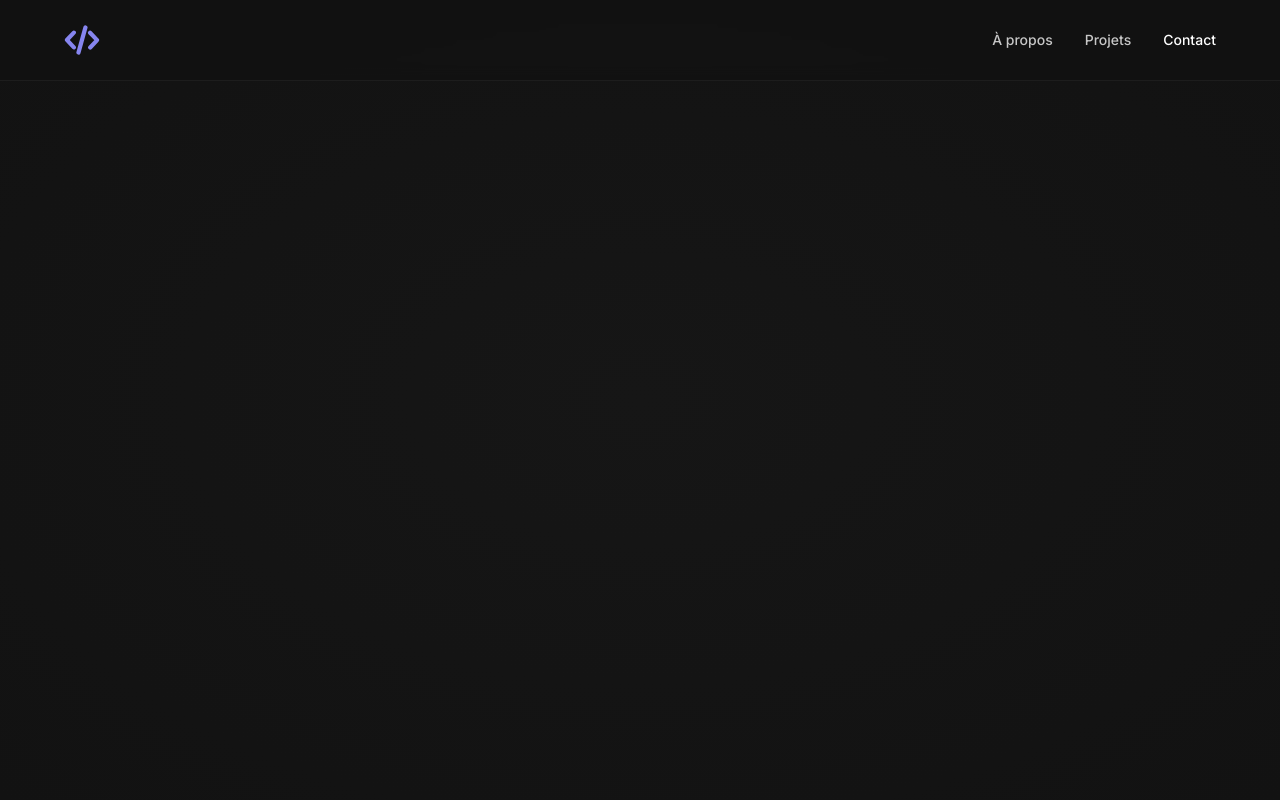
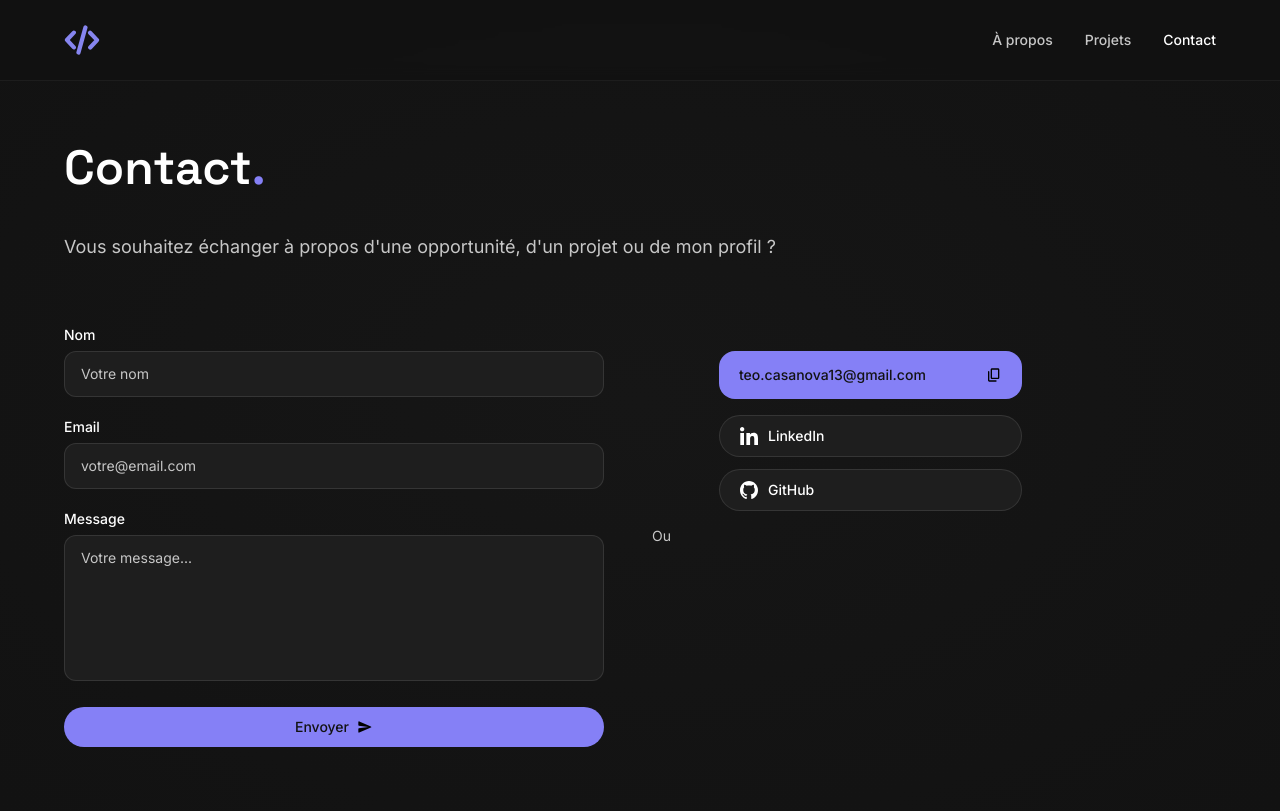
Before and after one commit to TeoCasanovaDW/portfolio_react_next, a Next.js app: page /contact in a window 1280 px wide. Built offline with nearby package versions, Linux system fonts and the light colour scheme.

Commit message:
feat: add contact page with resend form

```diff
--- /dev/null
+++ b/app/api/contact/route.ts
@@ -0,0 +1,54 @@
+import { NextResponse } from 'next/server'
+import { Resend } from 'resend'
+
+const resend = new Resend(process.env.RESEND_API_KEY)
+
+function isValidEmail(email: string): boolean {
+  return /^[^\s@]+@[^\s@]+\.[^\s@]+$/.test(email)
+}
+
+export async function POST(request: Request) {
+  let body: unknown
+  try {
+    body = await request.json()
+  } catch {
+    return NextResponse.json({ error: 'Requête invalide.' }, { status: 400 })
+  }
+
+  if (typeof body !== 'object' || body === null) {
+    return NextResponse.json({ error: 'Requête invalide.' }, { status: 400 })
+  }
+
+  const raw = body as Record<string, unknown>
+  const name = typeof raw.name === 'string' ? raw.name.trim() : ''
+  const email = typeof raw.email === 'string' ? raw.email.trim() : ''
+  const message = typeof raw.message === 'string' ? raw.message.trim() : ''
+
+  if (!name || name.length > 100) {
+    return NextResponse.json({ error: 'Nom invalide.' }, { status: 400 })
+  }
+  if (!email || !isValidEmail(email)) {
+    return NextResponse.json({ error: 'Email invalide.' }, { status: 400 })
+  }
+  if (!message || message.length < 10 || message.length > 2000) {
+    return NextResponse.json({ error: 'Message invalide.' }, { status: 400 })
+  }
+
+  const to = process.env.CONTACT_EMAIL
+  if (!to) {
+    return NextResponse.json({ error: 'Configuration manquante.' }, { status: 500 })
+  }
+
+  const { error } = await resend.emails.send({
+    from: 'Portfolio Contact <onboarding@resend.dev>',
+    to,
+    subject: `[Contact Portfolio] — ${name}`,
+    text: `Nom : ${name}\nEmail : ${email}\n\nMessage :\n${message}`,
+  })
+
+  if (error) {
+    return NextResponse.json({ error: "Erreur lors de l'envoi." }, { status: 500 })
+  }
+
+  return NextResponse.json({ success: true })
+}
--- a/app/contact/page.tsx
+++ b/app/contact/page.tsx
@@ -1,3 +1,49 @@
+import { contact } from '@/data/contact'
+import ContactForm from '@/components/contact/ContactForm'
+import CopyEmailButton from '@/components/ui/CopyEmailButton'
+import SocialButton from '@/components/ui/SocialButton'
+
 export default function ContactPage() {
-  return null
+  return (
+    <div className="max-w-[1200px] mx-auto px-6 py-16">
+
+      {/* Titre */}
+      <h1 className="font-heading text-4xl md:text-5xl font-semibold text-white mb-10">
+        Contact<span className="text-accent">.</span>
+      </h1>
+
+      {/* Texte d'introduction */}
+      <p className="text-text-secondary text-base md:text-lg leading-relaxed mb-16">
+        Vous souhaitez échanger à propos d&apos;une opportunité, d&apos;un projet ou de mon profil ?
+      </p>
+
+      {/* Layout desktop : form | Ou | email + réseaux */}
+      <div className="flex flex-col lg:flex-row items-start">
+
+        {/* Formulaire */}
+        <div className="w-full lg:flex-1 lg:max-w-[540px]">
+          <ContactForm />
+        </div>
+
+        {/* Séparateur "Ou" — centré entre les deux colonnes */}
+        <div className="w-full lg:w-auto flex items-center lg:flex-col lg:self-center py-8 lg:py-0 lg:px-12">
+          <div className="h-px flex-1 bg-white/10 lg:hidden" />
+          <span className="text-text-secondary text-sm shrink-0 px-4 lg:px-0">Ou</span>
+          <div className="h-px flex-1 bg-white/10 lg:hidden" />
+        </div>
+
+        {/* Email + réseaux — décalé pour s'aligner avec le premier input (label text-sm + mb-1.5) */}
+        <div className="w-full lg:w-auto lg:min-w-[260px] lg:pt-[1.625rem] flex flex-col gap-4">
+          <CopyEmailButton email={contact.email} />
+          <div className="flex flex-col gap-3">
+            {contact.socialLinks.map((link) => (
+              <SocialButton key={link.label} socialLink={link} />
+            ))}
+          </div>
+        </div>
+
+      </div>
+
+    </div>
+  )
 }
--- /dev/null
+++ b/components/contact/ContactForm.tsx
@@ -0,0 +1,162 @@
+'use client'
+
+import { useState } from 'react'
+import Button from '@/components/ui/Button'
+
+type FormFields = {
+  name: string
+  email: string
+  message: string
+}
+
+type FormErrors = Partial<Record<keyof FormFields, string>>
+
+type Status = 'idle' | 'loading' | 'success' | 'error'
+
+function isValidEmail(email: string): boolean {
+  return /^[^\s@]+@[^\s@]+\.[^\s@]+$/.test(email)
+}
+
+function validate(fields: FormFields): FormErrors {
+  const errors: FormErrors = {}
+  const name = fields.name.trim()
+  const email = fields.email.trim()
+  const message = fields.message.trim()
+
+  if (!name || name.length > 100) {
+    errors.name = 'Le nom est requis (100 caractères max).'
+  }
+  if (!email || !isValidEmail(email)) {
+    errors.email = 'Adresse email invalide.'
+  }
+  if (!message || message.length < 10 || message.length > 2000) {
+    errors.message = 'Le message doit contenir entre 10 et 2000 caractères.'
+  }
+  return errors
+}
+
+const inputBase =
+  'w-full bg-surface border rounded-xl px-4 py-3 text-white text-sm placeholder:text-text-secondary focus:outline-none transition-colors duration-150'
+
+export default function ContactForm() {
+  const [fields, setFields] = useState<FormFields>({ name: '', email: '', message: '' })
+  const [errors, setErrors] = useState<FormErrors>({})
+  const [status, setStatus] = useState<Status>('idle')
+  const [globalError, setGlobalError] = useState('')
+
+  const handleChange = (e: React.ChangeEvent<HTMLInputElement | HTMLTextAreaElement>) => {
+    setFields((prev) => ({ ...prev, [e.target.name]: e.target.value }))
+  }
+
+  const handleSubmit = async (e: React.FormEvent) => {
+    e.preventDefault()
+    setGlobalError('')
+
+    const validationErrors = validate(fields)
+    if (Object.keys(validationErrors).length > 0) {
+      setErrors(validationErrors)
+      return
+    }
+    setErrors({})
+    setStatus('loading')
+
+    try {
+      const res = await fetch('/api/contact', {
+        method: 'POST',
+        headers: { 'Content-Type': 'application/json' },
+        body: JSON.stringify(fields),
+      })
+
+      if (res.ok) {
+        setStatus('success')
+        setFields({ name: '', email: '', message: '' })
+      } else {
+        const data = await res.json().catch(() => ({}))
+        setGlobalError((data as { error?: string }).error ?? 'Une erreur est survenue.')
+        setStatus('error')
+      }
+    } catch {
+      setGlobalError('Une erreur est survenue. Veuillez réessayer.')
+      setStatus('error')
+    }
+  }
+
+  const inputClass = (field: keyof FormErrors) =>
+    `${inputBase} ${errors[field] ? 'border-red-400/50 focus:border-red-400/70' : 'border-white/10 focus:border-accent'}`
+
+  if (status === 'success') {
+    return (
+      <div className="py-10">
+        <p className="text-accent font-medium text-base mb-2">Message envoyé !</p>
+        <p className="text-text-secondary text-sm">Je vous répondrai dans les plus brefs délais.</p>
+      </div>
+    )
+  }
+
+  const isLoading = status === 'loading'
+
+  return (
+    <form onSubmit={handleSubmit} noValidate className="space-y-5">
+      <div>
+        <label htmlFor="name" className="block text-sm font-medium text-white mb-1.5">
+          Nom
+        </label>
+        <input
+          id="name"
+          name="name"
+          type="text"
+          value={fields.name}
+          onChange={handleChange}
+          placeholder="Votre nom"
+          disabled={isLoading}
+          className={inputClass('name')}
+        />
+        {errors.name && <p className="mt-1.5 text-xs text-red-400">{errors.name}</p>}
+      </div>
+
+      <div>
+        <label htmlFor="email" className="block text-sm font-medium text-white mb-1.5">
+          Email
+        </label>
+        <input
+          id="email"
+          name="email"
+          type="email"
+          value={fields.email}
+          onChange={handleChange}
+          placeholder="votre@email.com"
+          disabled={isLoading}
+          className={inputClass('email')}
+        />
+        {errors.email && <p className="mt-1.5 text-xs text-red-400">{errors.email}</p>}
+      </div>
+
+      <div>
+        <label htmlFor="message" className="block text-sm font-medium text-white mb-1.5">
+          Message
+        </label>
+        <textarea
+          id="message"
+          name="message"
+          rows={6}
+          value={fields.message}
+          onChange={handleChange}
+          placeholder="Votre message..."
+          disabled={isLoading}
+          className={`${inputClass('message')} resize-none`}
+        />
+        {errors.message && <p className="mt-1.5 text-xs text-red-400">{errors.message}</p>}
+      </div>
+
+      {globalError && <p className="text-sm text-red-400">{globalError}</p>}
+
+      <Button
+        label={isLoading ? 'Envoi en cours…' : 'Envoyer'}
+        variant="primary"
+        type="submit"
+        icon={isLoading ? undefined : 'send'}
+        className="w-full justify-center"
+      />
+    </form>
+  )
+}
--- a/components/ui/Button.tsx
+++ b/components/ui/Button.tsx
@@ -11,6 +11,7 @@ type Props = {
   iconPosition?: 'left' | 'right'
   href?: string
   onClick?: () => void
+  type?: 'button' | 'submit'
   className?: string
 }
 
@@ -33,6 +34,7 @@ export default function Button({
   iconPosition = 'right',
   href,
   onClick,
+  type = 'button',
   className = '',
 }: Props) {
   const base = `inline-flex items-center gap-2 px-5 py-2.5 rounded-full text-sm font-medium transition-colors duration-150 ${variantClasses[variant]} ${className}`
@@ -63,7 +65,7 @@ export default function Button({
   }
 
   return (
-    <button type="button" onClick={onClick} className={base}>
+    <button type={type} onClick={onClick} className={base}>
       {content}
     </button>
   )
--- a/lib/icon-map.ts
+++ b/lib/icon-map.ts
@@ -19,6 +19,7 @@ export const iconMap: Record<IconName, string> = {
   filter: '/icons/features/filter.svg',
   monitoring: '/icons/features/monitoring.svg',
   link: '/icons/features/link.svg',
+  send: '/icons/ui/send.svg',
 }
 
 export const techLogoMap: Record<TechLogo, string> = {
--- a/types/project.ts
+++ b/types/project.ts
@@ -17,6 +17,7 @@ export type IconName =
   | 'filter'
   | 'monitoring'
   | 'link'
+  | 'send'
 
 export type TechLogo =
   | 'javascript'
```
